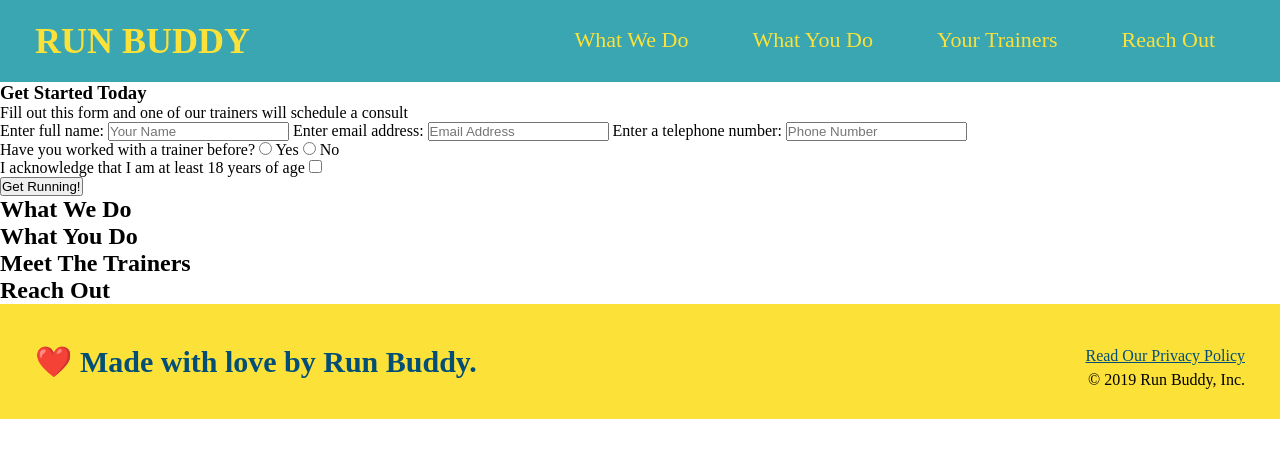
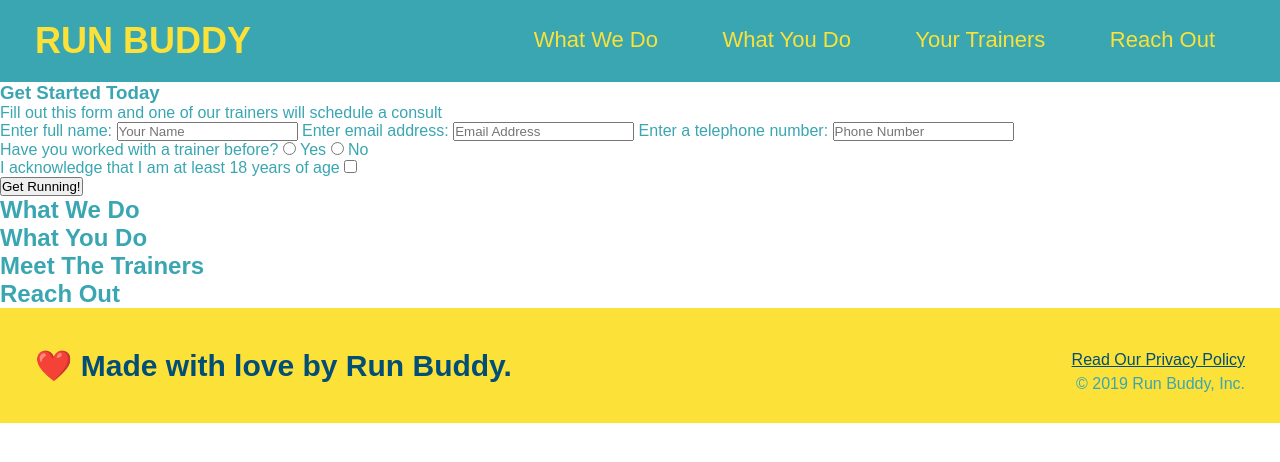
Before and after one commit to jadenrobison8/run-buddy, a plain HTML site: page index.html in a window 1280 px wide. Drawn offline with Linux system fonts and the light colour scheme.

Commit message:
submission form fields

```diff
--- a/assets/css/style.css
+++ b/assets/css/style.css
@@ -6,7 +6,7 @@
 
 body {
     /* more on this crazy alphanumerical value in a minute!*/
-    color: #39a6b2
+    color: #39a6b2;
     font-family: Arial, Helvetica, sans-serif;
 }
 
--- a/index.html
+++ b/index.html
@@ -42,9 +42,9 @@
                     <label for="name">Enter full name:</label>
                     <input type="text" placeholder="Your Name" name="name" id="name" />
                     <label for="email">Enter email address:</label>
-                    <input type="text" placeholder="Email Address" name="email" id="email" />
+                    <input type="email" placeholder="Email Address" name="email" id="email" />
                     <label for="phone">Enter a telephone number:</label>
-                    <input type="text" placeholder="Phone Number" name="phone" id="phone" />
+                    <input type="tel" placeholder="Phone Number" name="phone" id="phone" />
                     <p>
                         Have you worked with a trainer before?
                         <input type="radio" name="trainer confirm" id="trainer-yes" />
```
